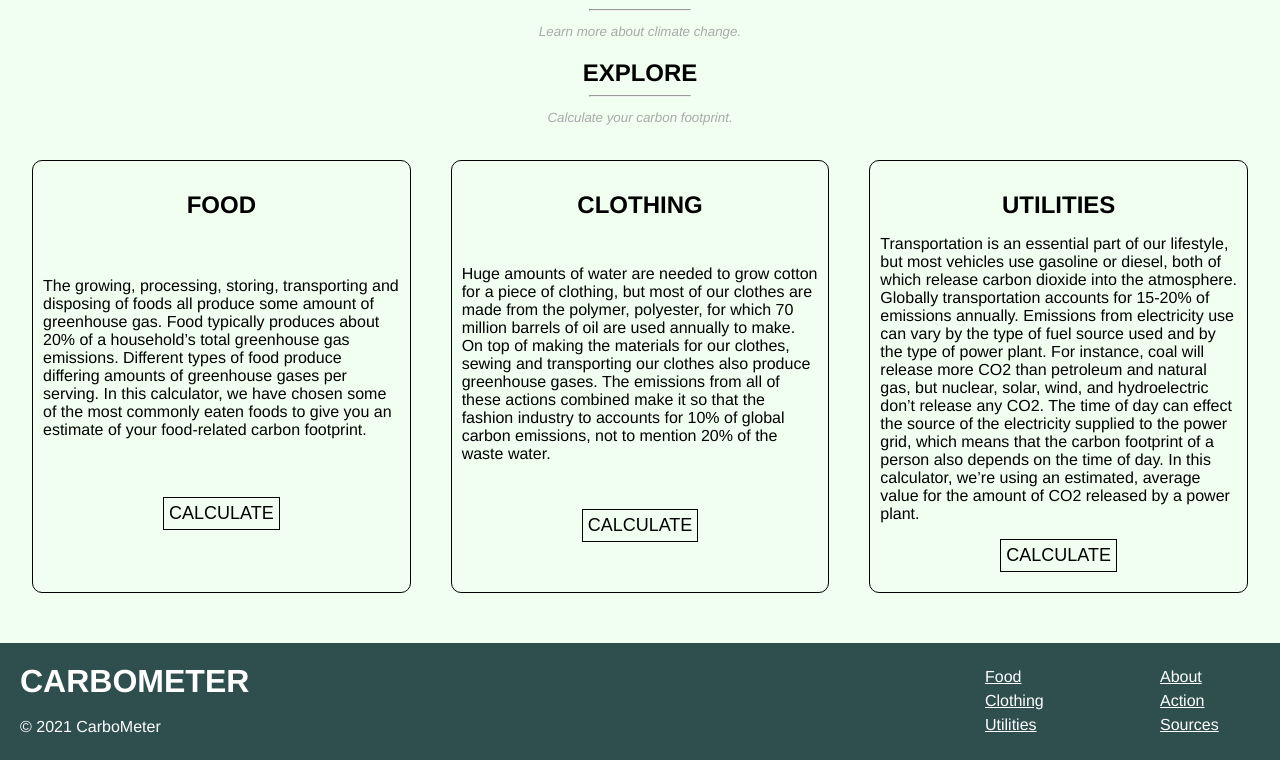
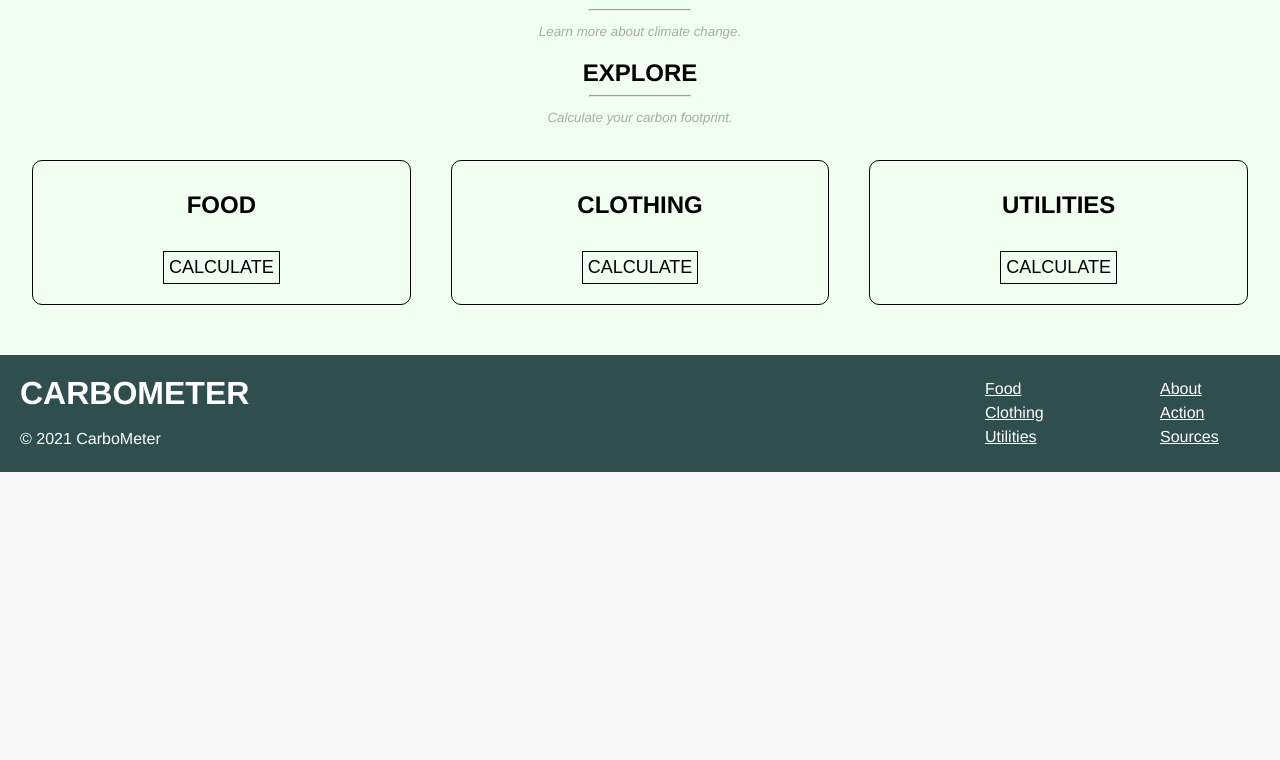
Before and after one commit to ryanlee4761/Carbometer, a Flask app: page / in a window 1280 px wide. Shown: the part 571-1331 px from the top of the page. After the commit the page ends 1043 px from the top, so only its background shows below. Run offline with Flask 2, Linux system fonts and the light colour scheme.

Commit message:
Update index.html

```diff
--- a/templates/index.html
+++ b/templates/index.html
@@ -27,21 +27,21 @@
   <div>
     <h2>FOOD</h2>
     <p>
-      The growing, processing, storing, transporting and disposing of foods all produce some amount of greenhouse gas. Food typically produces about 20% of a household’s total greenhouse gas emissions. Different types of food produce differing amounts of greenhouse gases per serving. In this calculator, we have chosen some of the most commonly eaten foods to give you an estimate of your food-related carbon footprint.
+
     </p>
     <a href="{{ url_for('food') }}"><button>CALCULATE</button></a>
   </div>
   <div>
     <h2>CLOTHING</h2>
     <p>
-      Huge amounts of water are needed to grow cotton for a piece of clothing, but most of our clothes are made from the polymer, polyester, for which 70 million barrels of oil are used annually to make. On top of making the materials for our clothes, sewing and transporting our clothes also produce greenhouse gases. The emissions from all of these actions combined make it so that the fashion industry to accounts for 10% of global carbon emissions, not to mention 20% of the waste water.
+
     </p>
     <a href="{{ url_for('clothing') }}"><button>CALCULATE</button></a>
   </div>
   <div>
     <h2>UTILITIES</h2>
     <p>
-      Transportation is an essential part of our lifestyle, but most vehicles use gasoline or diesel, both of which release carbon dioxide into the atmosphere. Globally transportation accounts for 15-20% of emissions annually. Emissions from electricity use can vary by the type of fuel source used and by the type of power plant. For instance, coal will release more CO2 than petroleum and natural gas, but nuclear, solar, wind, and hydroelectric don’t release any CO2. The time of day can effect the source of the electricity supplied to the power grid, which means that the carbon footprint of a person also depends on the time of day. In this calculator, we’re using an estimated, average value for the amount of CO2 released by a power plant.
+
     </p>
     <a href="{{ url_for('utilities') }}"><button>CALCULATE</button></a>
   </div>
```
